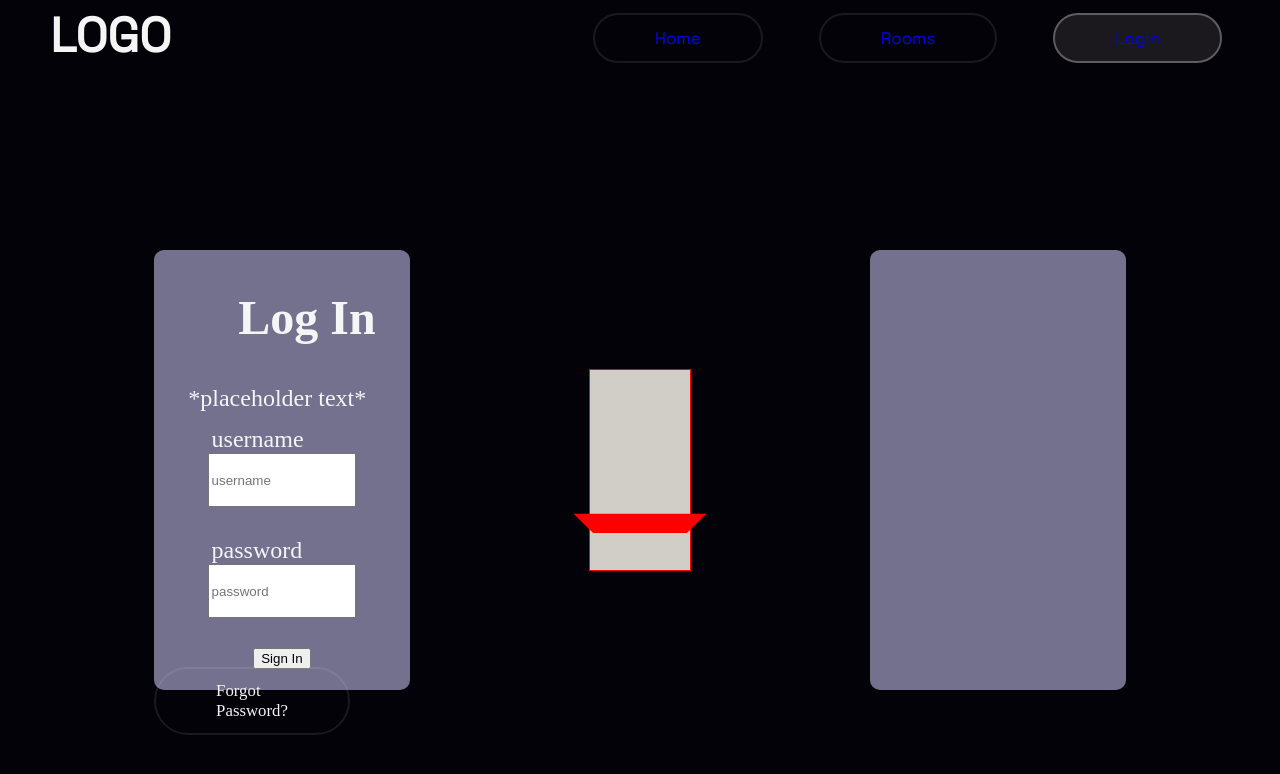
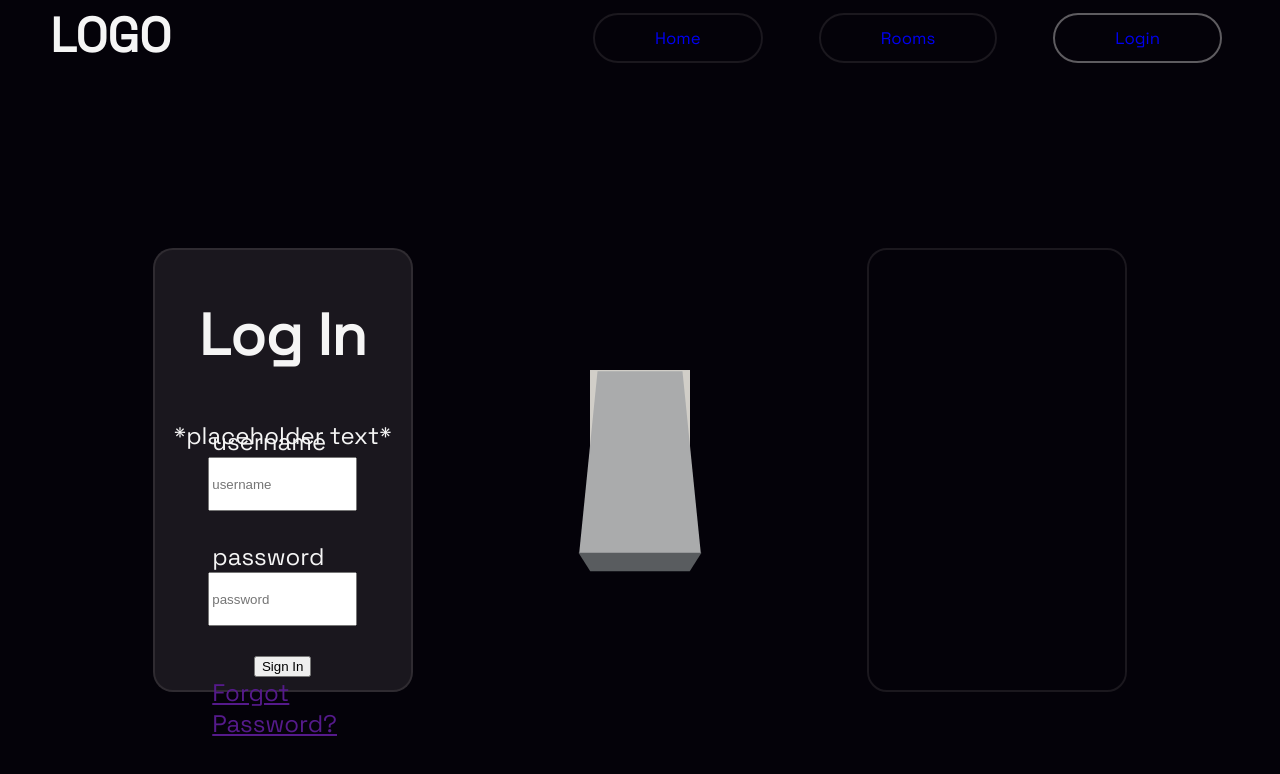
Before and after one commit to eduzgun/interior-client, a React (Vite) app: page /Login in a window 1280 px wide. Shown: the top 774 px of the page. Built offline with nearby package versions, Linux system fonts and the light colour scheme.

Commit message:
adds focus style on switch click

```diff
--- a/src/App.css
+++ b/src/App.css
@@ -4,6 +4,7 @@
     --outline: rgba(219, 217, 217, 0.103);
     --outlinefocus: rgba(219, 217, 217, 0.418);
     font-size: 24px;
+    font-family: 'Space Grotesk', sans-serif;
 }
 
 body{
--- a/src/layout/NavBar/index.jsx
+++ b/src/layout/NavBar/index.jsx
@@ -6,7 +6,7 @@ const NavBar = () => {
 
   const activeStyle = {
     "outline": "solid 2px var(--outlinefocus)",
-    "background-color": "var(--outline)"
+    "backgrounColor": "var(--outline)"
   }
 
   const navActive = ({isActive}) => (isActive ? activeStyle : undefined)
--- a/src/layout/NavBar/style.css
+++ b/src/layout/NavBar/style.css
@@ -1,4 +1,4 @@
-.nav-row{
+.nav-row {
     display: flex;
     align-items: center;
     justify-content: space-between;
@@ -6,26 +6,26 @@
     font-family: 'Space Grotesk', sans-serif;
 }
 
-h2{
+.nav-row h2{
     font-size: 2rem;
     color: whitesmoke;
     margin-left: 50px;
 }
 
-ul{
+.nav-row ul{
     display: flex;
     justify-content: space-evenly;
 }
 
-li{
+.nav-row li{
     list-style: none;
 }
 
-li:nth-child(3){
+.nav-row li:nth-child(3){
     margin-right: 90%;
 }
 
-a{
+.nav-row a{
     font-size: 0.7rem;
     text-decoration: none;
     margin-right: 60px;
@@ -34,13 +34,13 @@ a{
     border-radius: 100px;
 }
 
-a:hover{
+.nav-row a:hover{
     cursor: pointer;
     background-color: var(--outline);
     outline: solid 2px var(--outlinefocus);
 
 }
 
-a:visited{
+.nav-row a:visited{
     color: whitesmoke;
 }
--- a/src/pages/Login/index.jsx
+++ b/src/pages/Login/index.jsx
@@ -8,6 +8,25 @@ const Login = () => {
   const [cardHeight, setCardHeight] = useState(window.innerHeight *.55)
 
   const [toggleSwitch, setToggleSwitch] = useState(false)
+
+  const shadedStyle = {
+    "width": "108px",
+    "height": "140px",
+    "left": "-4px",
+    "top": "-65px",
+    "transform": "rotateX(85deg)"
+  }
+
+  const mainStyle = {
+    "top": "-25px",
+    "width": "100px",
+    "height": "290px",
+    "transform": "rotateX(-40deg)"
+  }
+
+  const focusStyle = {
+    "backgroundColor":"var(--outline)"
+  }
 
   function handleUserInput(e) {
     setUsername(e.target.value)
@@ -24,6 +43,10 @@ const Login = () => {
     setPassword("")
   }
 
+  function changeState() {
+    setToggleSwitch(!toggleSwitch)
+  }
+
   useEffect(() => {
     function handleResize(){
       setCardHeight(window.innerHeight *.55)
@@ -35,7 +58,7 @@ const Login = () => {
 
   return (
     <div id='login-page'>
-        <div className="card" style={{"height":cardHeight}}>
+        <div className="card" style={Object.assign({"height":cardHeight},!toggleSwitch ? focusStyle : {})} >
             <header>
               <h2>Log In</h2>
               <p>*placeholder text*</p>
@@ -53,11 +76,14 @@ const Login = () => {
             </form>
         </div>
 
-        <div className="switch">
-          <div id="toggle"></div>
+        <div className="switch" onClick={changeState}>
+          <div id="toggle">
+            <div id="mainbit" style={toggleSwitch ? mainStyle : {}}></div>
+            <div id="shadedbit" style={toggleSwitch ? shadedStyle : {}}></div>
+          </div>
         </div>
 
-        <div className="card" style={{"height":cardHeight}}>
+        <div className="card" style={Object.assign({"height":cardHeight},toggleSwitch ? focusStyle : {})}>
 
         </div>
     </div>
--- a/src/pages/Login/style.css
+++ b/src/pages/Login/style.css
@@ -12,7 +12,7 @@
 }
 
 .card{
-    background-color: var(--fg);
+    /* background-color: ; */
     width: 20%;
     height: 55%;
     display: flex;
@@ -21,7 +21,8 @@
     align-items: center;
     margin: 10%;
     position: relative;
-    border-radius: 10px;
+    border-radius: 20px;
+    border: 2px solid var(--outline);
     z-index: 2;
 }
 
@@ -60,21 +61,36 @@ input[type="text"]{
 
 .switch{
     position: relative;
-    outline: solid red 1px;
+    /* outline: solid red 1px; */
     width: 100px;
     height: 200px;
     background-color: var(--switchbg);
-    perspective: 300px;
-
+    perspective: 600px;
 }
 
-.switch::before{
+#toggle{
+    perspective: inherit;
+    position: relative;
+}
+
+/* LOGIN */
+
+#shadedbit{
     position: absolute;
+    width: 110px;
+    height: 140px;
+    background-color: rgb(89, 92, 95);
+    left: -5px;
+    bottom: -263px;
+    transform: rotateX(-65deg);
+}
+
+#mainbit{
     content: "";
-    width: 110px;
-    height: 110px;
-    background-color: red;
-    left: -5px;
-    top: 50%;
-    transform: rotateX(-70deg);
+    position: absolute;
+    top: -54px;
+    width: 100px;
+    height: 260px;
+    background-color: rgb(170, 171, 172);
+    transform: rotateX(55deg);
 }
```
